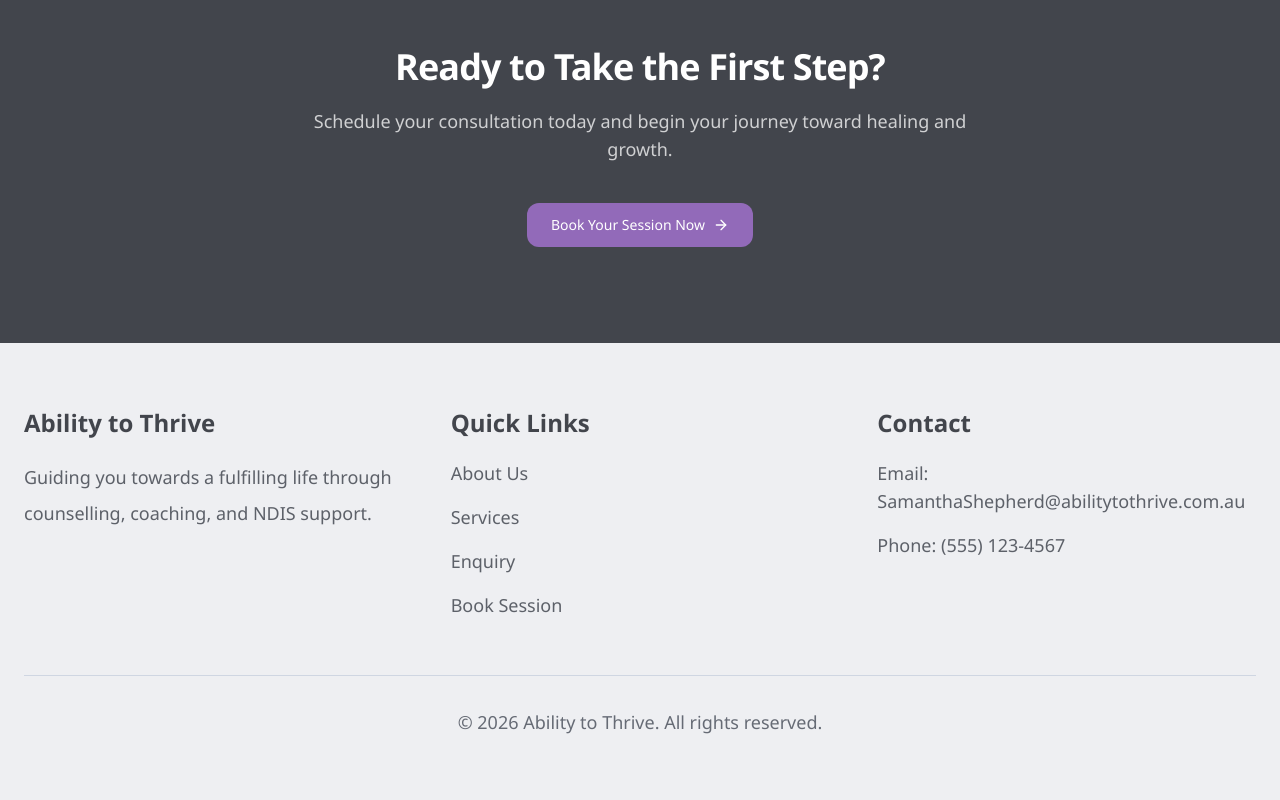
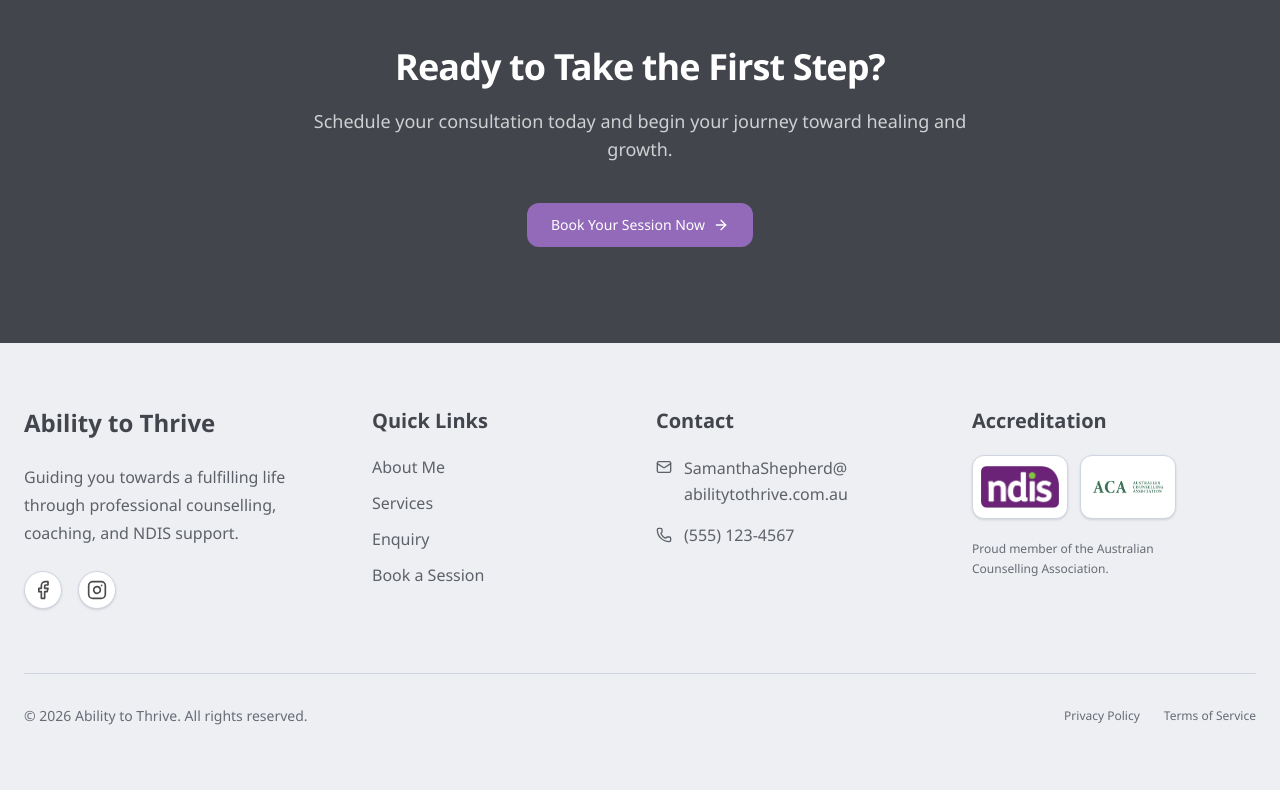
Before and after one commit to ltsMaven/-team218-app_fit3048, a Next.js app in the folder my-app/: page / in a window 1280 px wide. Shown: the part 4429-5229 px from the top of the page. Built offline with nearby package versions, Linux system fonts and the light colour scheme; no server answers.

Commit message:
fix and update footer

```diff
--- a/my-app/src/app/about-me/page.js
+++ b/my-app/src/app/about-me/page.js
@@ -5,7 +5,7 @@ export const metadata = {
   description: "Learn about the lived experience and professional approach behind Ability to Thrive Counselling and Life Coaching.",
 };
 
-export default function AboutMeClient() {
+export default function AboutMePage() {
   return (
     <div className="min-h-screen bg-[#f8f8f6]">
       <AboutMeClient />
--- a/my-app/src/app/service/page.js
+++ b/my-app/src/app/service/page.js
@@ -5,7 +5,7 @@ export const metadata = {
   description: "Discover my expertise and professional approach, including over 15 years of experience in substance abuse counselling, relationship counselling, NDIS support, and LGBTQIA+ counselling.",
 };
 
-export default function ServiceClient() {
+export default function ServicePage() {
   return (
     <div className="min-h-screen bg-[#f8f8f6]">
       <ServiceClient />
--- a/my-app/src/components/Footer.js
+++ b/my-app/src/components/Footer.js
@@ -1,56 +1,106 @@
 import Link from "next/link";
+import { Facebook, Instagram, Mail, Phone } from "lucide-react";
+import Image from 'next/image';
 
 export default function Footer() {
   return (
     <footer className="bg-[#eeeff2] text-[#4b4b4b]">
       <div className="mx-auto w-full max-w-7xl px-6 py-16">
-        <div className="grid gap-12 md:grid-cols-3">
-          <div className="space-y-5">
-            <h3 className="text-2xl font-semibold text-[#42454c]">
+
+        <div className="grid grid-cols-1 gap-y-12 gap-x-8 md:grid-cols-2 lg:grid-cols-4">
+
+          <div className="flex flex-col gap-6">
+            <h3 className="text-2xl font-bold text-[#42454c]">
               Ability to Thrive
             </h3>
-            <p className="max-w-md text-lg leading-9 text-[#5d6169]">
-              Guiding you towards a fulfilling life through counselling,
+            <p className="text-base leading-7 text-[#5d6169]">
+              Guiding you towards a fulfilling life through professional counselling,
               coaching, and NDIS support.
+            </p>
+            <div className="flex gap-4">
+              <a
+                href="https://www.facebook.com/ability.to.thrive.2025/"
+                target="_blank"
+                rel="noopener noreferrer"
+                className="rounded-full bg-white p-2 shadow-sm transition hover:text-[#926ab9] border border-[#cfd6e2]"
+              >
+                <Facebook className="h-5 w-5" />
+              </a>
+        {/* REPLACE INS LINK */}
+              <a
+                href="https://instagram.com"
+                target="_blank"
+                rel="noopener noreferrer"
+                className="rounded-full bg-white p-2 shadow-sm transition hover:text-[#926ab9] border border-[#cfd6e2]"
+              >
+                <Instagram className="h-5 w-5" />
+              </a>
+            </div>
+          </div>
+
+          <div className="flex flex-col gap-5 lg:pl-8">
+            <h3 className="text-xl font-semibold text-[#42454c]">Quick Links</h3>
+            <nav className="flex flex-col gap-3 text-base text-[#5d6169]">
+              <Link href="/about-me" className="transition hover:text-[#926ab9]">About Me</Link>
+              <Link href="/service" className="transition hover:text-[#6d7bbb]">Services</Link>
+              <Link href="/enquiry" className="transition hover:text-[#4b8e9a]">Enquiry</Link>
+              <Link href="/booking" className="transition hover:text-[#926ab9]">Book a Session</Link>
+            </nav>
+          </div>
+
+          <div className="flex flex-col gap-5">
+            <h3 className="text-xl font-semibold text-[#42454c]">Contact</h3>
+            <div className="flex flex-col gap-4 text-base text-[#5d6169]">
+              <a href="mailto:SamanthaShepherd@abilitytothrive.com.au" className="flex items-start gap-3 hover:text-[#926ab9] group">
+                <Mail className="mt-1 h-4 w-4 shrink-0" />
+                <span className="break-all leading-relaxed">
+                  SamanthaShepherd@<br className="hidden lg:block" />abilitytothrive.com.au
+                </span>
+              </a>
+              <a href="tel:0400000000" className="flex items-center gap-3 hover:text-[#926ab9]">
+                <Phone className="h-4 w-4 shrink-0" />
+                <span>(555) 123-4567</span>
+              </a>
+            </div>
+          </div>
+
+          <div className="flex flex-col gap-5">
+            <h3 className="text-xl font-semibold text-[#42454c]">Accreditation</h3>
+            <div className="flex flex-wrap items-center gap-3">
+              <div className="flex h-16 w-24 items-center justify-center rounded-xl bg-white p-2 shadow-sm border border-[#cfd6e2]">
+                <Image
+                  src="/assets/badges/ndis-logo.png"
+                  alt="NDIS Logo"
+                  width={96}
+                  height={64}
+                  className="object-contain"
+                />
+              </div>
+              <div className="flex h-16 w-24 items-center justify-center rounded-xl bg-white p-2 shadow-sm border border-[#cfd6e2]">
+                <Image
+                  src="/assets/badges/aca-logo.png"
+                  alt="ACA Logo"
+                  width={96}
+                  height={64}
+                  className="object-contain"
+                />
+              </div>
+            </div>
+            <p className="text-xs leading-relaxed text-[#666b75] max-w-[220px]">
+              Proud member of the Australian Counselling Association.
             </p>
           </div>
 
-          <div className="space-y-5">
-            <h3 className="text-2xl font-semibold text-[#42454c]">
-              Quick Links
-            </h3>
-            <nav className="flex flex-col gap-4 text-lg text-[#5d6169]">
-              <Link
-                href="/about-me"
-                className="transition hover:text-[#926ab9]"
-              >
-                About Us
-              </Link>
-              <Link href="/my-work" className="transition hover:text-[#6d7bbb]">
-                Services
-              </Link>
-              <Link href="/enquiry" className="transition hover:text-[#4b8e9a]">
-                Enquiry
-              </Link>
-              <Link href="/booking" className="transition hover:text-[#926ab9]">
-                Book Session
-              </Link>
-            </nav>
-          </div>
-
-          <div className="space-y-5">
-            <h3 className="text-2xl font-semibold text-[#42454c]">Contact</h3>
-            <div className="space-y-4 text-lg text-[#5d6169]">
-              <p>Email: SamanthaShepherd@abilitytothrive.com.au</p>
-              <p>Phone: (555) 123-4567</p>
-            </div>
-          </div>
         </div>
 
-        <div className="mt-14 border-t border-[#cfd6e2] pt-8 text-center">
-          <p className="text-lg text-[#666b75]">
+        <div className="mt-16 border-t border-[#cfd6e2] pt-8 flex flex-col md:flex-row justify-between items-center gap-4">
+          <p className="text-sm text-[#666b75]">
             © {new Date().getFullYear()} Ability to Thrive. All rights reserved.
           </p>
+          <div className="flex gap-6 text-xs text-[#666b75]">
+            <Link href="/privacy" className="hover:underline">Privacy Policy</Link>
+            <Link href="/terms" className="hover:underline">Terms of Service</Link>
+          </div>
         </div>
       </div>
     </footer>
--- a/my-app/src/components/Navbar.js
+++ b/my-app/src/components/Navbar.js
@@ -6,7 +6,7 @@ import { useEffect, useState } from "react";
 const navItems = [
   { href: "/", label: "Home" },
   { href: "/about-me", label: "About Me" },
-  { href: "/my-work", label: "Services" },
+  { href: "/service", label: "Services" },
   { href: "/enquiry", label: "Enquiry" },
 ];
 
```
Also changed, not shown: my-app/public/assets/badges/aca-logo.png (added), my-app/public/assets/badges/ndis-logo.png (added).
